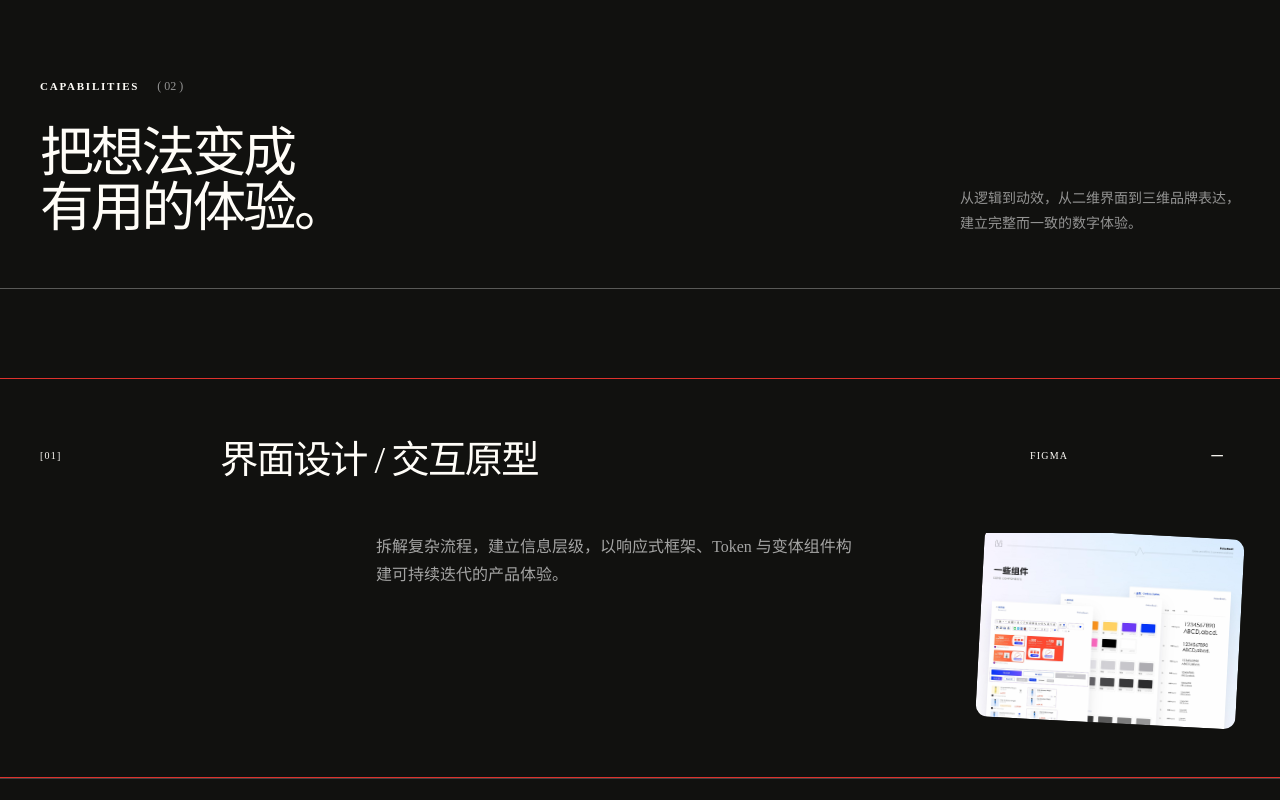
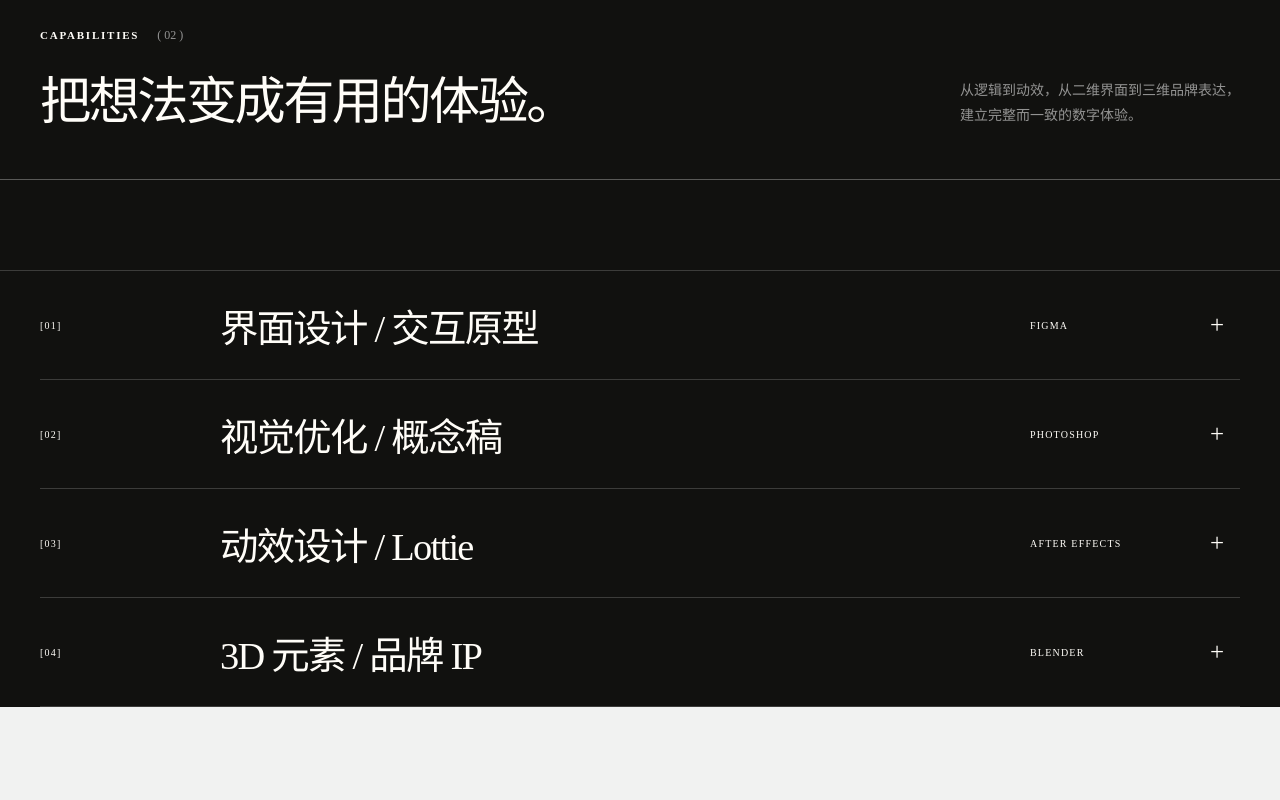
Before and after one commit to Miaaaa857/profile, a React (Vite) app: page / in a window 1280 px wide. Shown: the part 2360-3160 px from the top of the page. Built offline with nearby package versions, Linux system fonts and the light colour scheme.

Commit message:
Match skills states and spacing to reference

```diff
--- a/src/components/Skills.jsx
+++ b/src/components/Skills.jsx
@@ -1,20 +1,22 @@
 import { useState } from 'react'
 
 export default function Skills({ items, copy }) {
-  const [active, setActive] = useState(0)
+  const [selected, setSelected] = useState(-1)
+  const [hovered, setHovered] = useState(null)
+  const active = hovered ?? selected
   return (
     <section className="section skills" id="skills">
       <div className="container section-heading" data-reveal>
         <div className="module-heading__main">
           <div className="module-heading__label"><p className="eyebrow">{copy.skillsEyebrow}</p><span className="section-index">( 02 )</span></div>
-          <h2>{copy.skillsTitle[0]}<br /><i className="display-emphasis">{copy.skillsTitle[1]}</i></h2>
+          <h2>{copy.skillsTitle.join('')}</h2>
         </div>
         <p>{copy.skillsIntro}</p>
       </div>
       <div className="skills-list">
         {items.map((item, i) => (
-          <article className={`skill-row ${active === i ? 'is-active' : ''}`} key={item.number} onMouseEnter={() => setActive(i)}>
-            <button onClick={() => setActive(active === i ? -1 : i)} aria-expanded={active === i}>
+          <article className={`skill-row ${active === i ? 'is-active' : ''}`} key={item.number} onMouseEnter={() => setHovered(i)} onMouseLeave={() => setHovered(null)}>
+            <button onClick={() => setSelected(selected === i ? -1 : i)} aria-expanded={active === i}>
               <span className="skill-number">[{item.number}]</span><h3>{item.title}</h3><span className="skill-tool">{item.tool}</span><span className="skill-icon">{active === i ? '−' : '+'}</span>
             </button>
             <div className="skill-details"><p>{item.description}</p><img src={item.image} alt="" /></div>
--- a/src/styles/global.css
+++ b/src/styles/global.css
@@ -145,20 +145,22 @@ i { font-style: normal; }
 .section-heading h2, .projects-heading h2, .faq-title h2 { font-size: clamp(48px, 4.2vw, 72px); line-height: 1.03; letter-spacing: -.055em; font-weight: 500; }
 .section-heading h2 i, .projects-heading h2 i, .faq-title h2 i { font-weight: 500; }
 .section-heading > p, .projects-heading > p { width: min(100%, 380px); justify-self: end; color: var(--muted); font-size: 14px; line-height: 1.8; }
-.skills { background: var(--ink); color: var(--white); }
+.skills { padding-top: clamp(100px, 8vw, 140px); background: var(--ink); color: var(--white); }
+.skills .section-heading h2 { max-width: 850px; font-size: clamp(48px, 4vw, 68px); line-height: 1.05; letter-spacing: -.05em; }
 .skills .section-heading > p, .skills .section-index { color: rgba(255, 255, 255, .55); }
 .skills .section-heading { border-bottom-color: rgba(255, 255, 255, .3); }
-.skill-row { border-bottom: 1px solid rgba(255, 255, 255, .2); overflow: hidden; transition: background .6s var(--ease), box-shadow .6s var(--ease); }
+.skills-list { width: min(100%, var(--max)); margin-inline: auto; padding-inline: var(--gutter); border-top: 1px solid rgba(255, 255, 255, .18); }
+.skill-row { border-bottom: 1px solid rgba(255, 255, 255, .18); overflow: hidden; transition: background .6s var(--ease), box-shadow .6s var(--ease); }
 .skill-row:hover, .skill-row.is-active { background: transparent; box-shadow: inset 0 1px 0 #de322d, inset 0 -1px 0 #de322d; }
-.skill-row > button { width: 100%; height: 126px; padding: 0 var(--page-pad); display: grid; grid-template-columns: 15% 1fr 180px 30px; align-items: center; border: 0; background: none; text-align: left; cursor: pointer; transition: height .7s var(--ease); }
-.skill-row.is-active > button { height: 155px; }
+.skill-row > button { width: 100%; height: 108px; padding: 0; display: grid; grid-template-columns: 15% 1fr 180px 30px; align-items: center; border: 0; background: none; text-align: left; cursor: pointer; transition: height .7s var(--ease); }
+.skill-row.is-active > button { height: 120px; }
 .skill-number, .skill-tool { font-size: 10px; letter-spacing: .12em; }
 .skill-row h3 { font-size: clamp(29px, 3vw, 51px); letter-spacing: -.045em; font-weight: 500; }
 .skill-icon { font-size: 25px; }
-.skill-details { height: 0; width: min(100%, var(--max)); margin: auto; padding-inline: var(--gutter); display: grid; grid-template-columns: 28% 40% 1fr; overflow: hidden; opacity: 0; transition: height .7s var(--ease), opacity .5s; }
-.skill-row.is-active .skill-details { height: 245px; opacity: 1; }
+.skill-details { height: 0; width: 100%; margin: 0; padding: 0; display: grid; grid-template-columns: 28% 40% 1fr; overflow: hidden; opacity: 0; transition: height .7s var(--ease), opacity .5s; }
+.skill-row.is-active .skill-details { height: 205px; opacity: 1; }
 .skill-details p { grid-column: 2; max-width: 520px; color: rgba(255, 255, 255, .62); line-height: 1.75; }
-.skill-details img { grid-column: 3; grid-row: 1; justify-self: end; width: 260px; height: 190px; object-fit: cover; border-radius: var(--radius-media-xs); transform: rotate(3deg); }
+.skill-details img { grid-column: 3; grid-row: 1; justify-self: end; width: 250px; height: 165px; object-fit: cover; border-radius: var(--radius-media-xs); transform: rotate(2deg); }
 
 .project-grid { display: grid; grid-template-columns: 1fr 1fr; column-gap: clamp(28px, 6vw, 110px); row-gap: 64px; align-items: start; }
 .project-card:nth-child(even) { margin-top: 88px; }
@@ -289,11 +291,11 @@ i { font-style: normal; }
   .stat strong { padding-bottom: 18px; font-size: 16vw; }
   .stat p { margin-top: 16px; font-size: 14px; }
   .stat span { min-height: 38px; font-size: 11px; }
-  .skill-row > button { height: 100px; grid-template-columns: 50px 1fr 24px; padding-inline: 20px; }
+  .skill-row > button { height: 100px; grid-template-columns: 50px 1fr 24px; padding-inline: 0; }
   .skill-row.is-active > button { height: 120px; }
   .skill-row h3 { font-size: 24px; }
   .skill-row.is-active .skill-details { height: 300px; }
-  .skill-details { grid-template-columns: 1fr; padding: 0 20px; }
+  .skill-details { grid-template-columns: 1fr; padding: 0; }
   .skill-details p { grid-column: 1; }
   .skill-details img { grid-column: 1; grid-row: 2; width: 170px; height: 100px; justify-self: start; }
   .project-grid { grid-template-columns: 1fr; row-gap: 75px; }
```
